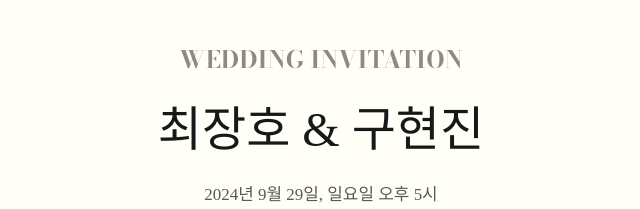
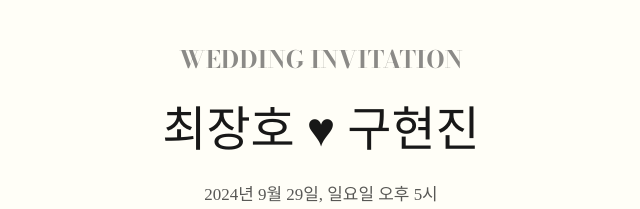
Before and after one commit to ryuina/wedding_invitation, a React (Create React App) app: page / in a window 1280 px wide. Shown: the top 209 px of the page, without its empty margins (319-959 px from the left). Built offline with nearby package versions, Linux system fonts and the light colour scheme.

Commit message:
Use heart

```diff
--- a/public/index.html
+++ b/public/index.html
@@ -24,7 +24,7 @@
       work correctly both with client-side routing and a non-root public URL.
       Learn how to configure a non-root public URL by running `npm run build`.
     -->
-    <title>Jangho Hyunjin Wedding</title>
+    <title>장호 ♥︎ 현진 결혼합니다</title>
   </head>
   <body>
     <noscript>You need to enable JavaScript to run this app.</noscript>
--- a/src/components/title.jsx
+++ b/src/components/title.jsx
@@ -77,7 +77,7 @@ const Title = () => {
       <TitleWrapper>
         <WeddingInvitation>WEDDING  INVITATION</WeddingInvitation>
         <GroomBride>
-          {GROOM_NAME} &#38; {BRIDE_NAME}
+          {GROOM_NAME} ♥︎ {BRIDE_NAME}
         </GroomBride>
         <Schedule>
           {WEDDING_DATE}
```
